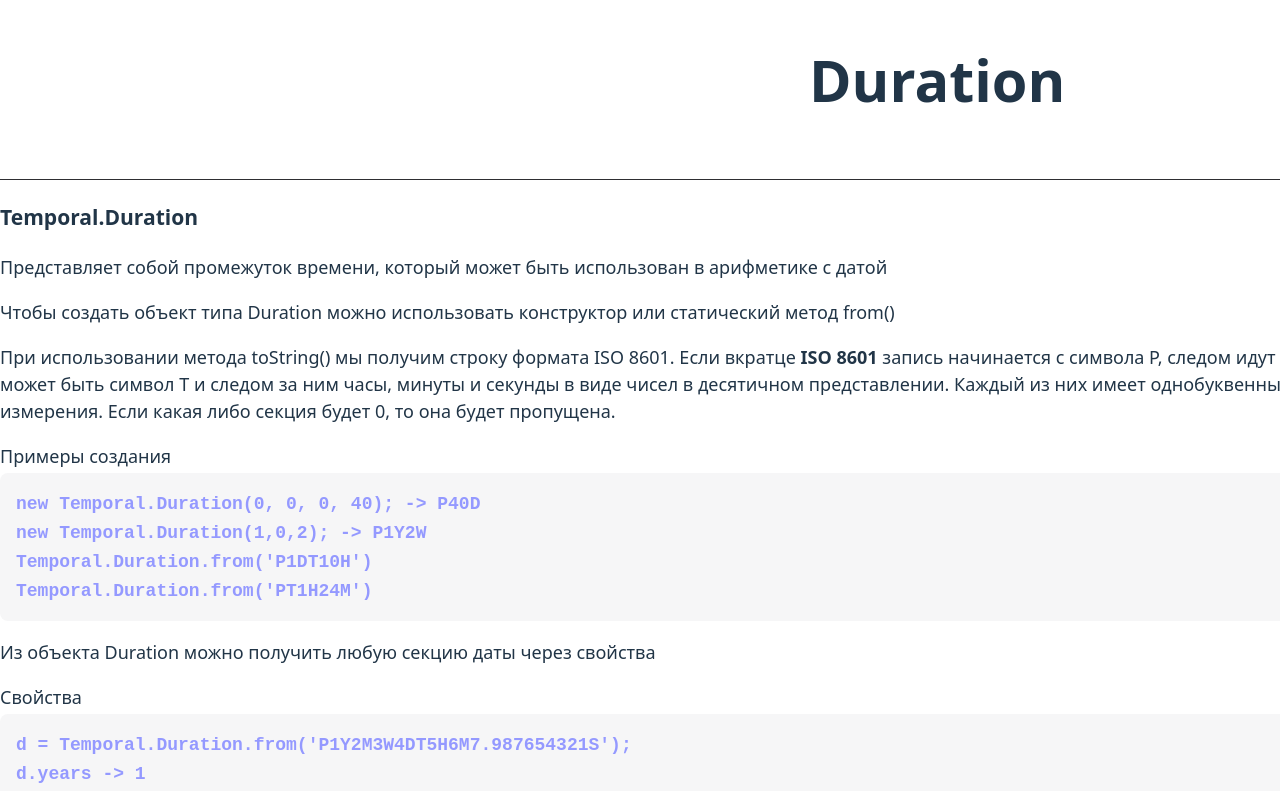
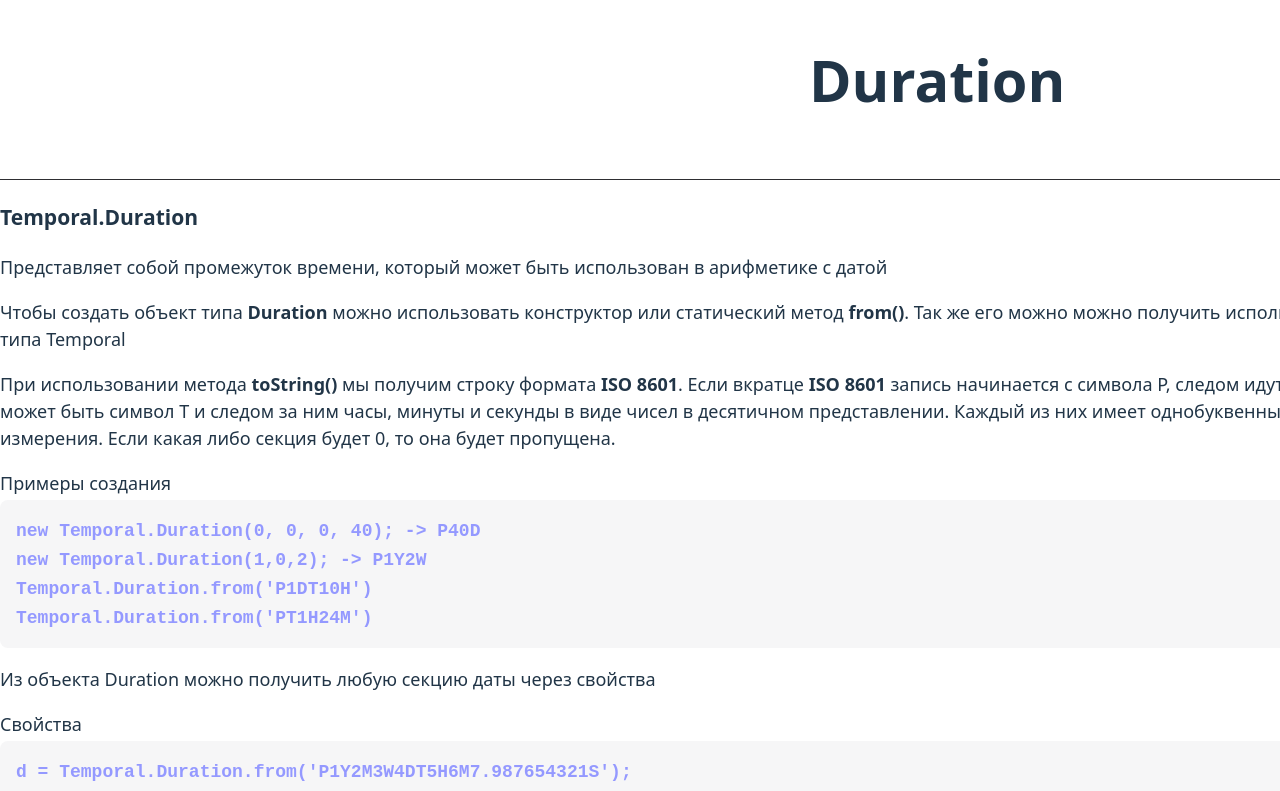
Before and after one commit to eokhov/date-libs-comparison, a SvelteKit app: page /chapters/duration in a window 1280 px wide. Shown: the top 791 px of the page. Built offline with nearby package versions, Linux system fonts and the light colour scheme.

Commit message:
update duration page

```diff
--- a/src/routes/chapters/duration/+page.svelte
+++ b/src/routes/chapters/duration/+page.svelte
@@ -16,11 +16,12 @@
       арифметике с датой
     </p>
     <p>
-      Чтобы создать объект типа Duration можно использовать конструктор или
-      статический метод from()
+      Чтобы создать объект типа <b>Duration</b> можно использовать конструктор или
+      статический метод <b>from()</b>. Так же его можно можно получить используя
+      метод <b>since()</b> других объектов типа Temporal
     </p>
     <p>
-      При использовании метода toString() мы получим строку формата ISO 8601.
+      При использовании метода <b>toString()</b> мы получим строку формата <b>ISO 8601</b>.
       Если вкратце
       <b>ISO 8601</b> запись начинается с символа Р, следом идут год, месяц, неделя,
       день. Дальше может быть символ Т и следом за ним часы, минуты и секунды в виде
@@ -37,38 +38,38 @@
     <p>Из объекта Duration можно получить любую секцию даты через свойства</p>
     <DemoContainer title="Свойства">
       <code>
-        d = Temporal.Duration.from('P1Y2M3W4DT5H6M7.987654321S');<br>
-        d.years -> 1<br>
-        d.months -> 2<br>
-        d.weeks -> 3<br>
-        d.days -> 4<br>
-        d.hours -> 5<br>
-        d.minutes -> 6<br>
-        d.seconds -> 7 <br>
-        d.milliseconds -> 987<br>
-        d.microseconds -> 654 <br>
-        d.nanoseconds -> 321<br>
+        d = Temporal.Duration.from('P1Y2M3W4DT5H6M7.987654321S');<br />
+        d.years -> 1<br />
+        d.months -> 2<br />
+        d.weeks -> 3<br />
+        d.days -> 4<br />
+        d.hours -> 5<br />
+        d.minutes -> 6<br />
+        d.seconds -> 7 <br />
+        d.milliseconds -> 987<br />
+        d.microseconds -> 654 <br />
+        d.nanoseconds -> 321<br />
       </code>
     </DemoContainer>
     <p>Так же доступны методы для модификации</p>
     <DemoContainer title="Методы">
       <pre>// with Можно изменить любую секцию</pre>
-      <code>Temporal.Duration.from("PT1H24M").with({'{ years: 1 }'}) -> P1YT1H24M</code>
+      <code>Temporal.Duration.from("PT1H24M").with({"{ years: 1 }"}) -> P1YT1H24M</code>
       <pre>// add Добавить значение</pre>
-      <code>Temporal.Duration.from("PT1H24M").add({'{ minutes: 30 }'}) -> PT1H54M</code>
+      <code>Temporal.Duration.from("PT1H24M").add({"{ minutes: 30 }"}) -> PT1H54M</code>
       <pre>// subtract Вычесть значение</pre>
-      <code>Temporal.Duration.from("PT1H24M").subtract({'{ minutes: 30 }'}) -> PT54M</code>
+      <code>Temporal.Duration.from("PT1H24M").subtract({"{ minutes: 30 }"}) ->PT54M</code>
       <pre>// abs Получение абсолютного значения</pre>
       <code>Temporal.Duration.from("-PT1H24M").abs() -> PT1H24M</code>
       <pre>// round Округление значения</pre>
       <pre>// Имеет большое количество настроек для округления в большую/меньшею сторону или относительно даты</pre>
-      <code>Temporal.Duration.from({'{ minutes: 130 }'}).round({'{ largestUnit: day }'}) -> PT2H10M</code>
+      <code>Temporal.Duration.from({"{ minutes: 130 }"}).round({"{ largestUnit: day }"}) -> PT2H10M</code>
       <pre>// Вычисляет количество единиц времени, которые могут поместиться в определенный промежуток времени</pre>
       <pre>// Например можно узнать сколько часов в 1 месяце и 3 днях</pre>
       <code>Temporal.Duration.from("P1M3D").total({'{ unit: "day", relativeTo: "2024-12-11"}'}) -> 34</code>
       <pre>// Представляет человеко-читаемое представление даты относительно языка</pre>
       <pre>// Для этого метода обязательна поддержка Intl.DurationFormat в браузере. Иначе будет выведена строка в формате ISO 8601</pre>
-      <code>Temporal.Duration.from('P1DT6H30M').toLocaleString('ru-RU') -> 1 дн. 6 ч 30 мин</code>
+      <code>Temporal.Duration.from('P1DT6H30M').toLocaleString('ru-RU') -> 1 дн. 6ч 30 мин</code>
     </DemoContainer>
   </div>
 </section>
@@ -90,17 +91,4 @@
     row-gap: 12px;
     margin-block-start: 102px;
   }
-  .date-representation {
-    font-size: 2em;
-    color: var(--text-light-secondary);
-  }
-  .current-scope {
-    color: var(--accent);
-  }
-
-  @media (prefers-color-scheme: light) {
-    .date-representation {
-      color: var(--text-dark-secondary);
-    }
-  }
 </style>
```
